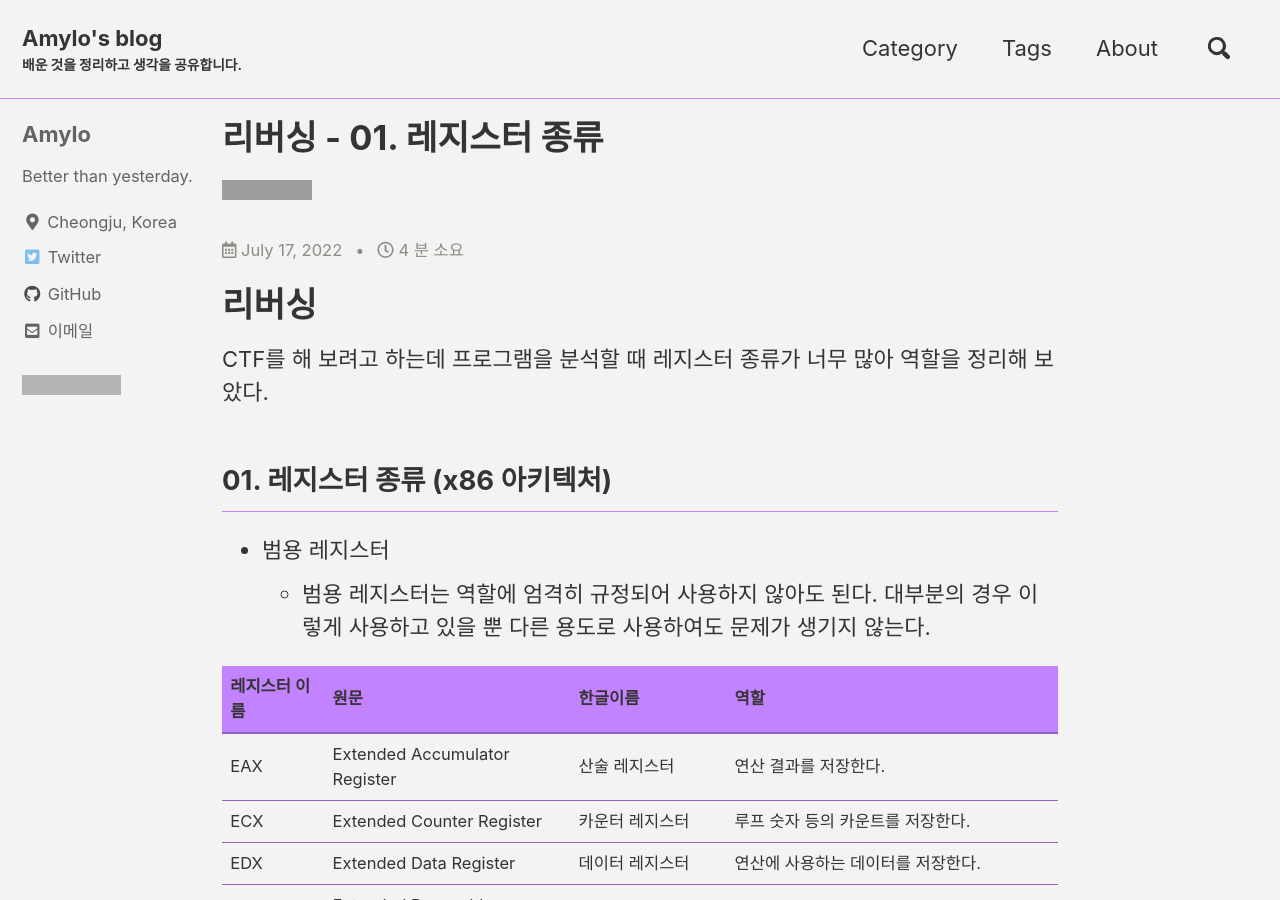
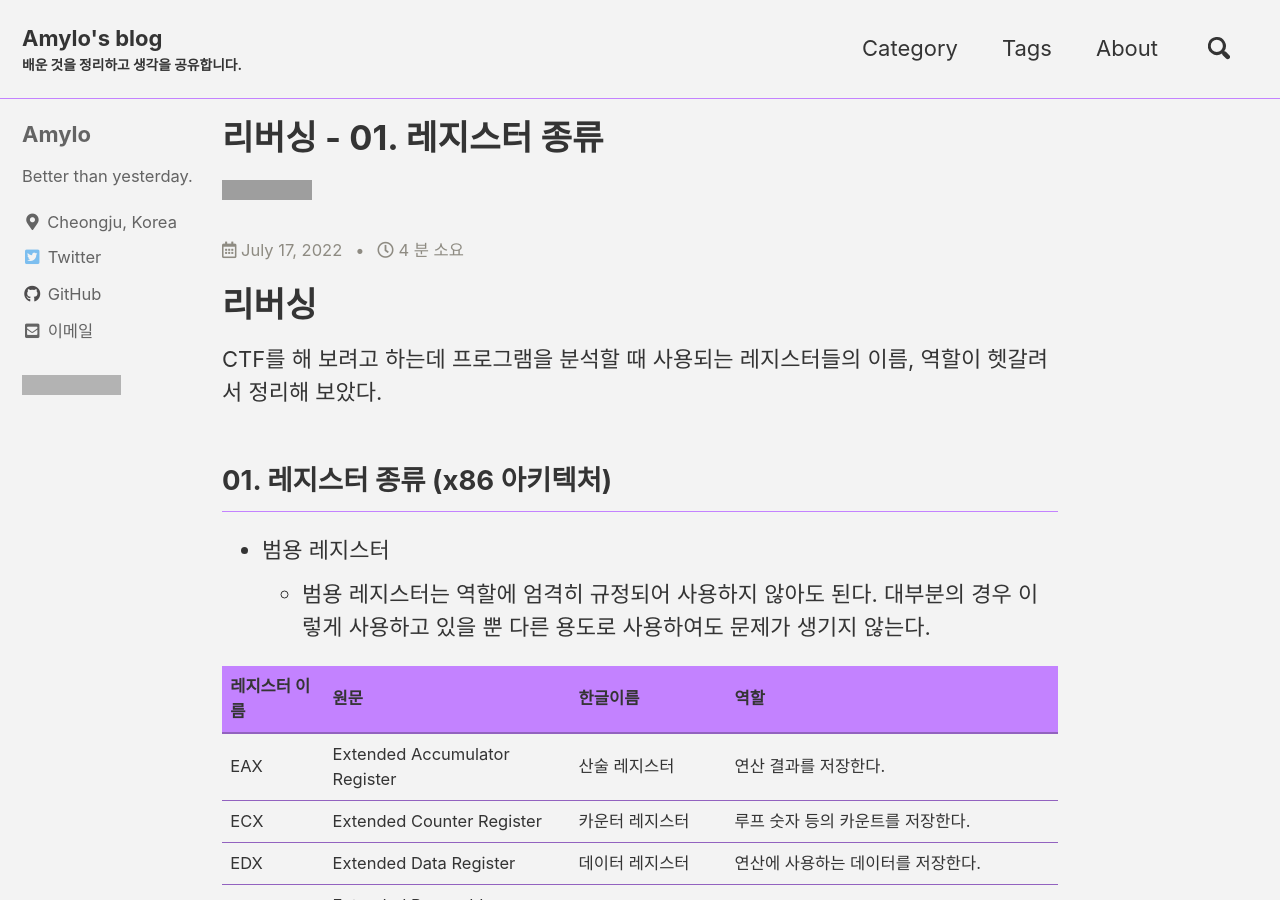
Before and after one commit to Amylo-jh/Amylo-blog, a Jekyll site: the page built from _posts/2022-07-17-Reversing-Register.md, in a window 1280 px wide and 900 px high. Built offline with Jekyll 4.4.1, drawn with Linux system fonts in a browser that asks for light colours; cached includes are drawn as plain includes; comment, search, counter and statistics services are not loaded; grey boxes are pictures that could not be loaded.

Commit message:
fix introduction

```diff
--- a/_posts/2022-07-17-Reversing-Register.md
+++ b/_posts/2022-07-17-Reversing-Register.md
@@ -14,7 +14,7 @@ last_modified_at : 2022-07-17T20:03
 
 # 리버싱
 
-CTF를 해 보려고 하는데 프로그램을 분석할 때 레지스터 종류가 너무 많아 역할을 정리해 보았다.
+CTF를 해 보려고 하는데 프로그램을 분석할 때 사용되는 레지스터들의 이름, 역할이 헷갈려서 정리해 보았다.
 
 ## 01. 레지스터 종류 (x86 아키텍처)
 
```
